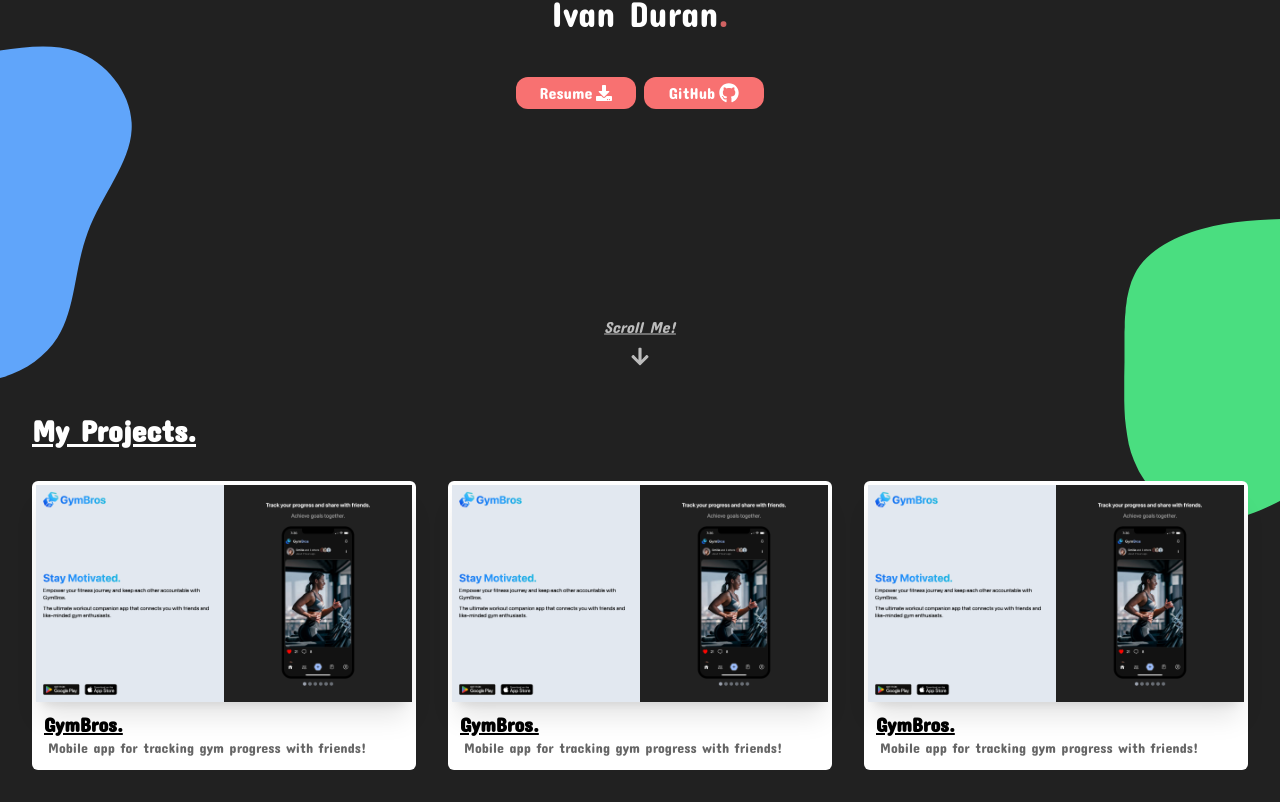
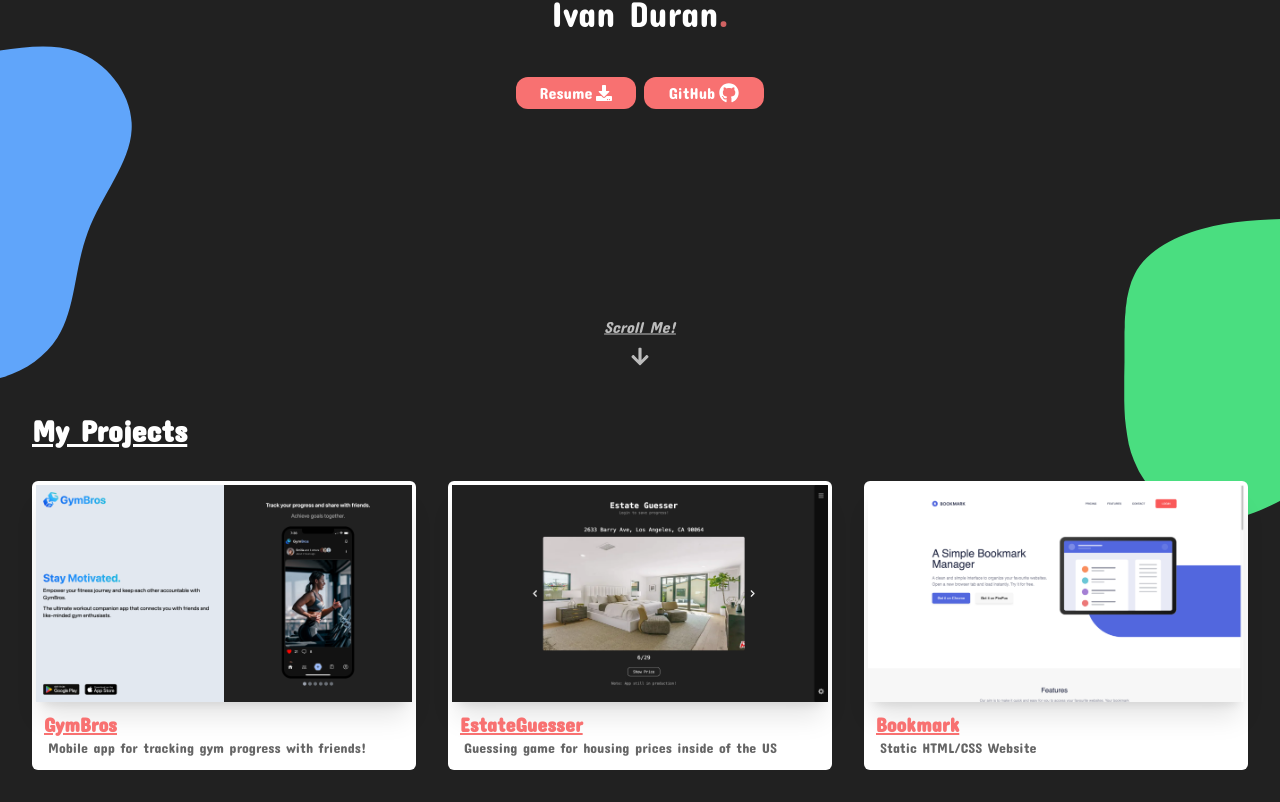
Before and after one commit to IvanDuran02/Portfolio-Vite, a React (Vite) app: page / in a window 1280 px wide. Shown: the part 387-1189 px from the top of the page. Built offline with nearby package versions, Linux system fonts and the light colour scheme.

Commit message:
finished adding in actual data for projects

```diff
--- a/src/screens/Home.tsx
+++ b/src/screens/Home.tsx
@@ -1,8 +1,9 @@
 import { motion, useScroll, useSpring } from "framer-motion";
 import React, { useEffect, useState } from "react";
-import greenBlob from "../assets/greenBlob.svg";
+
 import SnapComponent from "../components/SnapComponent";
 import { Loading } from "./Loading";
+import Projects from "./Projects";
 
 // declare module 'react' {
 //     interface HTMLAtrributes<T> {
@@ -57,88 +58,3 @@
     />
   );
 };
-
-const Projects = () => {
-  const projectData = [
-    {
-      name: "GymBros.",
-      desc: "Mobile app for tracking gym progress with friends!",
-      image: "/gymbros.png",
-      alt: "Gymbros Website Image",
-      web: "https://getgymbros.com",
-    },
-    {
-      name: "GymBros.",
-      desc: "Mobile app for tracking gym progress with friends!",
-      image: "/gymbros.png",
-      alt: "Gymbros Website Image",
-      web: "https://getgymbros.com",
-    },
-    {
-      name: "GymBros.",
-      desc: "Mobile app for tracking gym progress with friends!",
-      image: "/gymbros.png",
-      alt: "Gymbros Website Image",
-      web: "https://getgymbros.com",
-    },
-    // Add more project data objects here
-  ];
-
-  return (
-    <div className="flex flex-col justify-center items-start overflow-x-hidden">
-      <h2 className="underline text-3xl font-bold h-auto text-center pl-8 z-10">
-        My Projects.
-      </h2>
-      <div className="max-w-[1440px] p-4 md:flex md:justify-between z-10">
-        {projectData.map((project) => (
-          <ProjectComponents
-            className="p-1 bg-white rounded-md mb-4 max-w-[640px] m-4 z-10"
-            key={project.name}
-            name={project.name}
-            desc={project.desc}
-            image={project.image}
-            alt={project.alt}
-            web={project.web}
-          />
-        ))}
-      </div>
-      <img
-        src={greenBlob}
-        alt="blob"
-        className="absolute h-[55vh] right-0 bottom-0 -translate-y-1/2 translate-x-1/2 -rotate-90 hidden md:flex"
-      />
-    </div>
-  );
-};
-
-const ProjectComponents = ({
-  name,
-  desc,
-  image,
-  alt,
-  web,
-  className,
-}: {
-  className: string;
-  name: string;
-  desc: string;
-  image: string;
-  alt: string;
-  web: string;
-}) => {
-  return (
-    <a href={web} target="_blank">
-      <div className={className}>
-        <img className="shadow-xl" src={image} alt={alt} />
-        <div className="-bottom-2 -right-2 bg-transparent text-black p-2">
-          <span className="relative bg-transparent text-black underline text-xl font-bold">
-            {name}
-          </span>
-          <p className="bg-transparent text-black opacity-60 text-sm pl-1">
-            {desc}
-          </p>
-        </div>
-      </div>
-    </a>
-  );
-};
--- /dev/null
+++ b/src/screens/Projects.tsx
@@ -0,0 +1,95 @@
+import greenBlob from "../assets/greenBlob.svg";
+
+const Projects = () => {
+  const projectData = [
+    {
+      name: "GymBros",
+      desc: "Mobile app for tracking gym progress with friends!",
+      image: "/gymbros.png",
+      alt: "Gymbros Website Image",
+      web: "https://getgymbros.com",
+      color: "red",
+    },
+    {
+      name: "EstateGuesser",
+      desc: "Guessing game for housing prices inside of the US",
+      image: "/estateguesser.png",
+      alt: "EstateGuesser Website Image",
+      web: "https://estate-guesser.vercel.app/",
+      color: "green",
+    },
+    {
+      name: "Bookmark",
+      desc: "Static HTML/CSS Website",
+      image: "/bookmark.png",
+      alt: "Bookmark Website Image",
+      web: "https://bookmark-azure.vercel.app/",
+      color: "blue",
+    },
+
+    // Add more project data objects here
+  ];
+
+  return (
+    <div className="flex flex-col justify-center items-start overflow-x-hidden">
+      <h2 className="underline text-3xl font-bold h-auto text-center pl-8 z-10">
+        My Projects
+      </h2>
+      <div className="max-w-[1440px] p-4 md:flex md:justify-between z-10">
+        {projectData.map((project) => (
+          <ProjectComponents
+            className="p-1 bg-white rounded-md mb-4 max-w-[640px] m-4 z-10"
+            key={project.name}
+            name={project.name}
+            desc={project.desc}
+            image={project.image}
+            alt={project.alt}
+            web={project.web}
+            color={project.color}
+          />
+        ))}
+      </div>
+      <img
+        src={greenBlob}
+        alt="blob"
+        className="absolute h-[55vh] right-0 bottom-0 -translate-y-1/2 translate-x-1/2 -rotate-90 hidden md:flex"
+      />
+    </div>
+  );
+};
+
+export default Projects;
+
+const ProjectComponents = ({
+  name,
+  desc,
+  image,
+  alt,
+  web,
+  className,
+  color,
+}: {
+  className: string;
+  name: string;
+  desc: string;
+  image: string;
+  alt: string;
+  web: string;
+  color: string;
+}) => {
+  return (
+    <a href={web} target="_blank">
+      <div className={className}>
+        <img className="shadow-xl" src={image} alt={alt} />
+        <div className="-bottom-2 -right-2 bg-transparent text-black p-2">
+          <span className="relative bg-transparent underline text-xl font-bold text-red-400">
+            {name}
+          </span>
+          <p className="bg-transparent text-black opacity-60 text-sm pl-1">
+            {desc}
+          </p>
+        </div>
+      </div>
+    </a>
+  );
+};
```
Also changed, not shown: public/bookmark.png (added), public/estateguesser.png (added).
